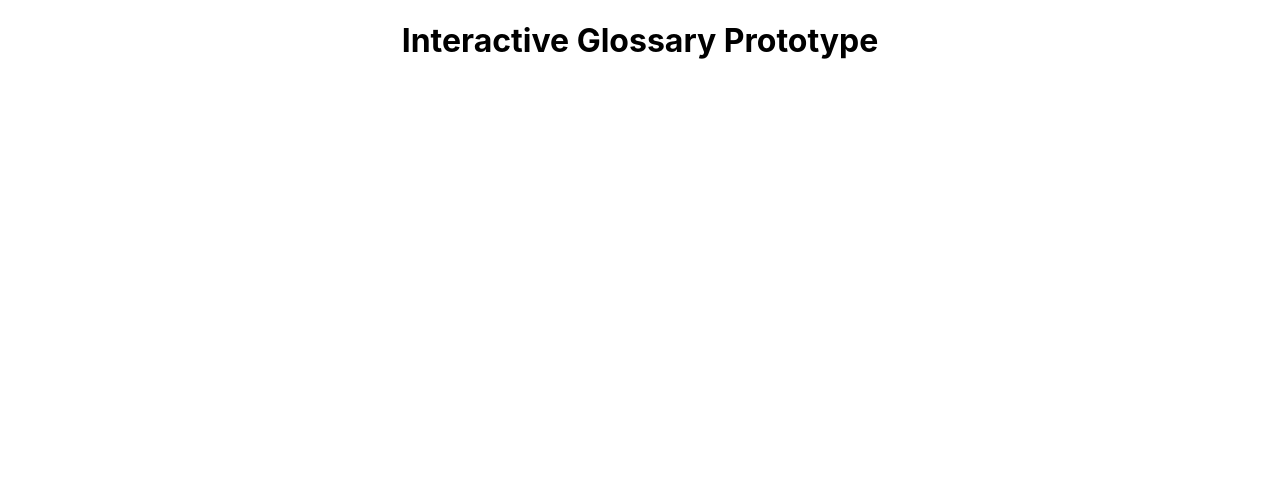
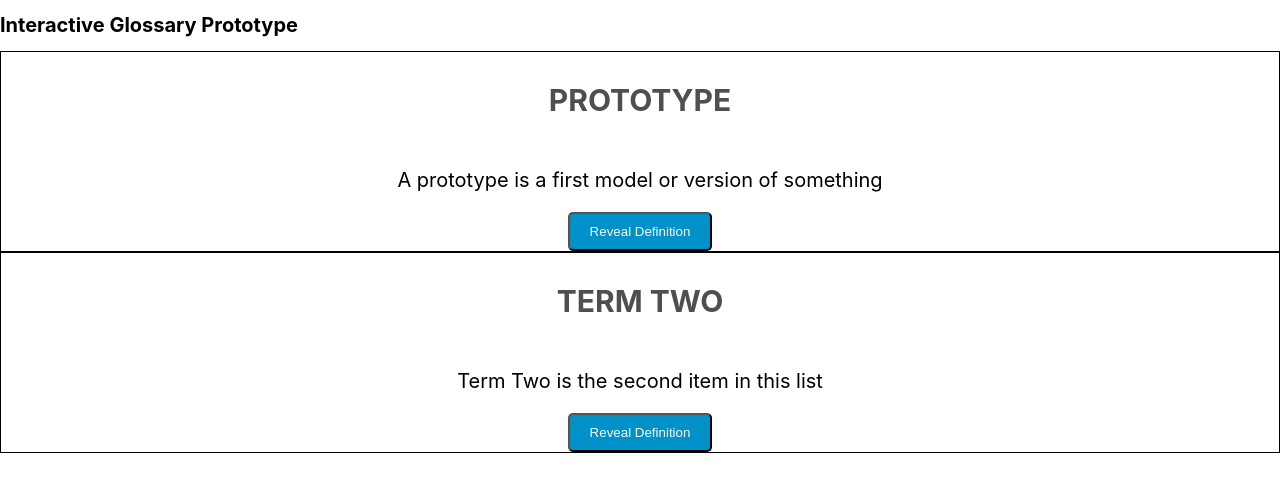
Before and after one commit to jonathanprozzi/interactive-glossary-prototype, a React (Create React App) app: page / in a window 1280 px wide. Shown: the top 492 px of the page. Built offline with nearby package versions, Linux system fonts and the light colour scheme.

Commit message:
split logic into components and have it pull from data source

```diff
--- a/src/App.js
+++ b/src/App.js
@@ -1,5 +1,5 @@
 import React, { Component } from "react";
-import "./App.css";
+import GlossaryCardGrid from "./components/GlossaryCardGrid";
 
 class App extends Component {
   render() {
@@ -8,6 +8,7 @@ class App extends Component {
         <header>
           <h1>Interactive Glossary Prototype</h1>
         </header>
+        <GlossaryCardGrid />
       </div>
     );
   }
--- a/src/components/GlossaryCard.js
+++ b/src/components/GlossaryCard.js
@@ -1,5 +1,36 @@
 import React from "react";
 import styled from "styled-components";
-import { terms } from "./data.js";
 
-const GlossaryCard = props => <div />;
+const GlossaryCard = props => (
+  <CardWrapper>
+    <GlossaryTitle>{props.termTitle}</GlossaryTitle>
+    <GlossaryDefinition>{props.termDefinition}</GlossaryDefinition>
+    <RevealButton>Reveal Definition</RevealButton>
+  </CardWrapper>
+);
+
+const CardWrapper = styled.div`
+  display: flex;
+  flex-direction: column;
+  align-items: center;
+  border: 1px solid black;
+`;
+
+const GlossaryTitle = styled.h3`
+  text-transform: uppercase;
+  font-size: 3rem;
+  color: #4f4f4f;
+`;
+
+const GlossaryDefinition = styled.p`
+  font-size: 2rem;
+`;
+
+const RevealButton = styled.button`
+  background-color: #0091c9;
+  color: #fafafa;
+  padding: 1rem 2rem;
+  border-radius: 5px;
+`;
+
+export default GlossaryCard;
--- /dev/null
+++ b/src/components/GlossaryCardGrid.js
@@ -0,0 +1,19 @@
+import React from "react";
+import styled from "styled-components";
+import GlossaryCard from "./GlossaryCard";
+import { terms } from "../data";
+
+const GlossaryCardGrid = props => (
+  <MainGrid>
+    {terms.map(term => (
+      <GlossaryCard termTitle={term.title} termDefinition={term.definition} />
+    ))}
+  </MainGrid>
+);
+
+export default GlossaryCardGrid;
+
+const MainGrid = styled.div`
+  display: grid;
+  grid-template-columns: 1fr;
+`;
--- a/src/data.js
+++ b/src/data.js
@@ -1 +1,10 @@
-export const terms = [];
+export const terms = [
+  {
+    title: "Prototype",
+    definition: "A prototype is a first model or version of something"
+  },
+  {
+    title: "Term Two",
+    definition: "Term Two is the second item in this list"
+  }
+];
--- a/src/index.css
+++ b/src/index.css
@@ -1,3 +1,6 @@
+html {
+  font-size: 10px;
+}
 body {
   margin: 0;
   padding: 0;
```
